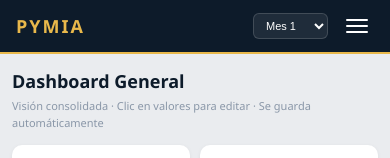
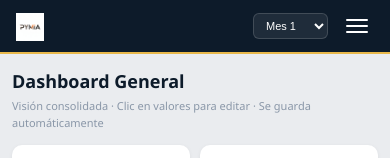
Before and after one commit to jjtrujillo1209/PYMIA-DASHBOARD, a website: page dashboard.html in a window 390 px wide. Shown: the top 158 px of the page. Drawn offline with Linux system fonts and the light colour scheme.

Commit message:
feat: logo PYMIA real en sidebar y top bar mobile

```diff
--- a/dashboard.html
+++ b/dashboard.html
@@ -239,7 +239,7 @@ body{font-family:'Segoe UI',Arial,sans-serif;background:#EAECEF;color:var(--dark
 <!-- MOBILE TOP BAR -->
 <div class="mob-bar">
   <div class="mob-logo">
-    <img src="pymia_logo.png" alt="PYMIA" onerror="this.style.display='none';this.nextElementSibling.style.display='inline'"><span style="display:none">PY<span style="color:var(--gold)">M</span>IA</span>
+    <img src="logopymia.jpg" alt="PYMIA" onerror="this.style.display='none';this.nextElementSibling.style.display='inline'"><span style="display:none">PY<span style="color:var(--gold)">M</span>IA</span>
   </div>
   <select id="mobMonthSel" onchange="setMonth(+this.value)" style="background:rgba(255,255,255,.08);border:1px solid rgba(255,255,255,.15);color:#fff;padding:5px 8px;border-radius:6px;font-size:11px;cursor:pointer">
     <option value="1">Mes 1</option><option value="2">Mes 2</option><option value="3">Mes 3</option>
@@ -258,7 +258,7 @@ body{font-family:'Segoe UI',Arial,sans-serif;background:#EAECEF;color:var(--dark
 <!-- SIDEBAR -->
 <aside class="sb">
   <div class="sb-logo">
-    <img src="pymia_logo.png" alt="PYMIA" id="logo-img" onerror="this.style.display='none';document.getElementById('logo-fb').style.display='block'">
+    <img src="logopymia.jpg" alt="PYMIA" id="logo-img" onerror="this.style.display='none';document.getElementById('logo-fb').style.display='block'">
     <div class="logo-fallback" id="logo-fb">PY<span>M</span>IA</div>
   </div>
   <div class="sb-month">
```
Also changed, not shown: index.html (+2 -2 lines), logopymia.jpg (added).
